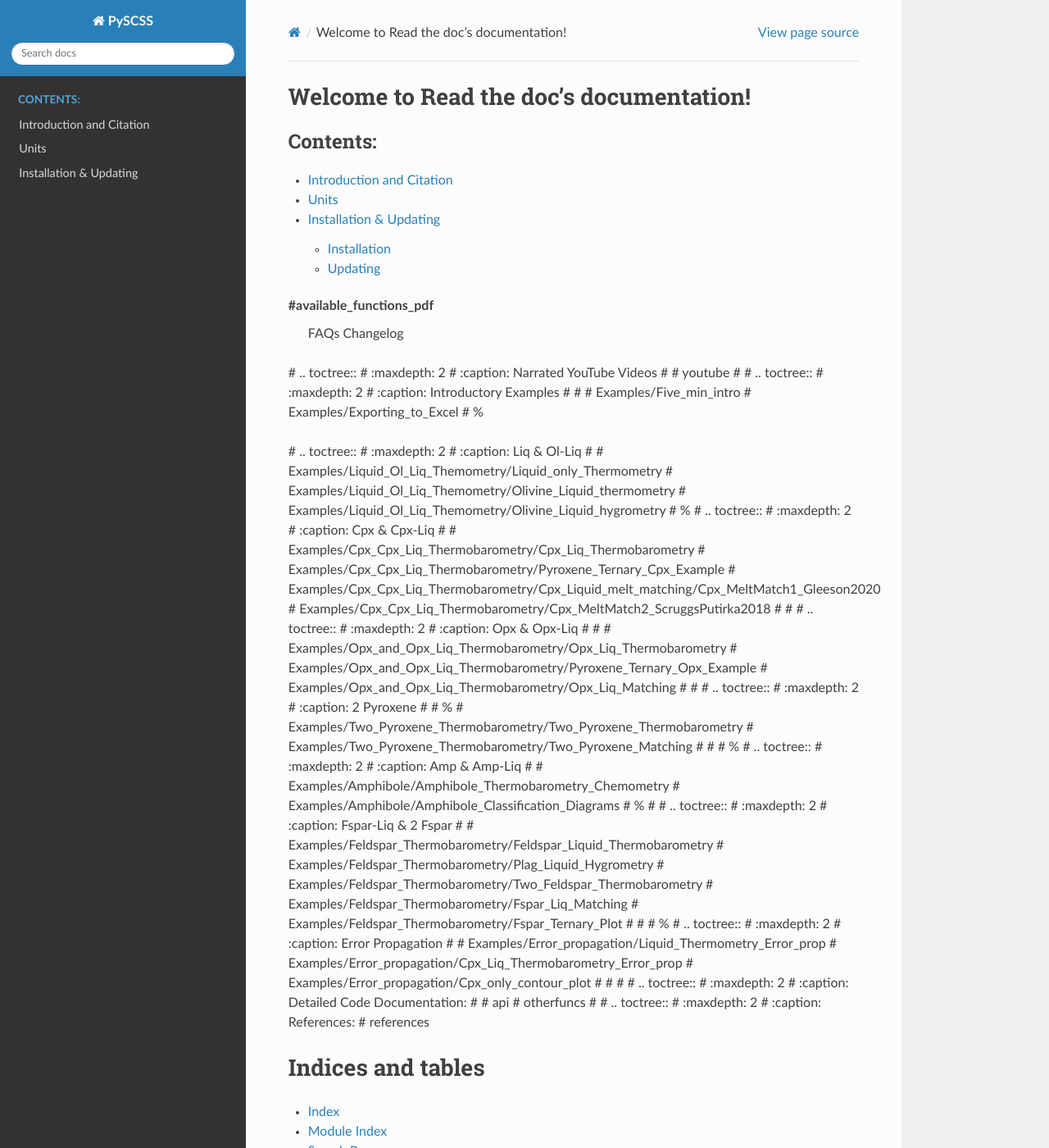
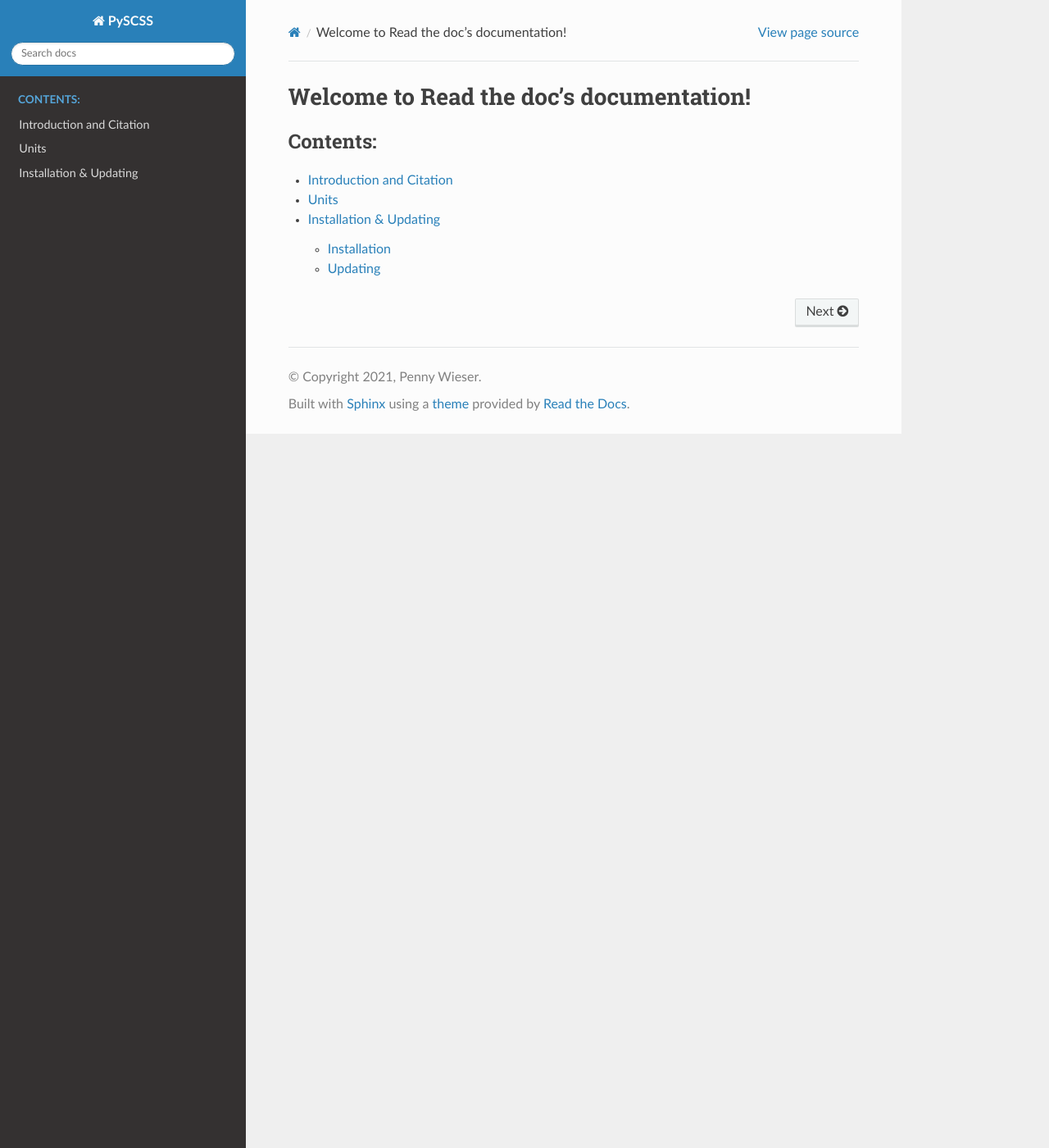
Before and after one commit to PennyWieser/PySulfSat, a Sphinx documentation site: the page built from docs/index.rst, in a window 1280 px wide and 1400 px high. Shown: the whole window at 82% size. Built offline with Sphinx 7.4.7 and the Read the Docs theme 2.0.0, drawn with Linux system fonts in a browser that asks for light colours; pages that are not in the unit, such as notebooks, are missing from menus.

Commit message:
removed thermobar mention

```diff
--- a/docs/index.rst
+++ b/docs/index.rst
@@ -13,110 +13,3 @@ Welcome to Read the doc's documentation!
    introduction
    installation
    importing_data
-#available_functions_pdf
-   FAQs
-   Changelog
-
-# .. toctree::
-#    :maxdepth: 2
-#    :caption: Narrated YouTube Videos
-#
-#    youtube
-#
-# .. toctree::
-#    :maxdepth: 2
-#    :caption: Introductory Examples
-#
-#
-#    Examples/Five_min_intro
-#    Examples/Exporting_to_Excel
-#    %
-
-# .. toctree::
-#    :maxdepth: 2
-#    :caption:  Liq & Ol-Liq
-#
-#    Examples/Liquid_Ol_Liq_Themometry/Liquid_only_Thermometry
-#    Examples/Liquid_Ol_Liq_Themometry/Olivine_Liquid_thermometry
-#    Examples/Liquid_Ol_Liq_Themometry/Olivine_Liquid_hygrometry
-#    %
-# .. toctree::
-#    :maxdepth: 2
-#    :caption:  Cpx & Cpx-Liq
-#
-#    Examples/Cpx_Cpx_Liq_Thermobarometry/Cpx_Liq_Thermobarometry
-#    Examples/Cpx_Cpx_Liq_Thermobarometry/Pyroxene_Ternary_Cpx_Example
-#    Examples/Cpx_Cpx_Liq_Thermobarometry/Cpx_Liquid_melt_matching/Cpx_MeltMatch1_Gleeson2020
-#    Examples/Cpx_Cpx_Liq_Thermobarometry/Cpx_MeltMatch2_ScruggsPutirka2018
-#
-#
-# .. toctree::
-#    :maxdepth: 2
-#    :caption:  Opx & Opx-Liq
-#
-#
-#    Examples/Opx_and_Opx_Liq_Thermobarometry/Opx_Liq_Thermobarometry
-#    Examples/Opx_and_Opx_Liq_Thermobarometry/Pyroxene_Ternary_Opx_Example
-#    Examples/Opx_and_Opx_Liq_Thermobarometry/Opx_Liq_Matching
-#
-#
-# .. toctree::
-#    :maxdepth: 2
-#    :caption:  2 Pyroxene
-#
-#    %
-#    Examples/Two_Pyroxene_Thermobarometry/Two_Pyroxene_Thermobarometry
-#    Examples/Two_Pyroxene_Thermobarometry/Two_Pyroxene_Matching
-#
-#
-#    %
-# .. toctree::
-#    :maxdepth: 2
-#    :caption:  Amp & Amp-Liq
-#
-#    Examples/Amphibole/Amphibole_Thermobarometry_Chemometry
-#    Examples/Amphibole/Amphibole_Classification_Diagrams
-#    %
-#
-# .. toctree::
-#    :maxdepth: 2
-#    :caption:  Fspar-Liq & 2 Fspar
-#
-#    Examples/Feldspar_Thermobarometry/Feldspar_Liquid_Thermobarometry
-#    Examples/Feldspar_Thermobarometry/Plag_Liquid_Hygrometry
-#    Examples/Feldspar_Thermobarometry/Two_Feldspar_Thermobarometry
-#    Examples/Feldspar_Thermobarometry/Fspar_Liq_Matching
-#    Examples/Feldspar_Thermobarometry/Fspar_Ternary_Plot
-#
-#
-#    %
-# .. toctree::
-#    :maxdepth: 2
-#    :caption:  Error Propagation
-#
-#    Examples/Error_propagation/Liquid_Thermometry_Error_prop
-#    Examples/Error_propagation/Cpx_Liq_Thermobarometry_Error_prop
-#    Examples/Error_propagation/Cpx_only_contour_plot
-#
-#
-#
-# .. toctree::
-#    :maxdepth: 2
-#    :caption: Detailed Code Documentation:
-#
-#    api
-#    otherfuncs
-#
-# .. toctree::
-#    :maxdepth: 2
-#    :caption: References:
-#    references
-
-
-
-Indices and tables
-==================
-
-* :ref:`genindex`
-* :ref:`modindex`
-* :ref:`search`
--- a/setup.cfg
+++ b/setup.cfg
@@ -7,4 +7,4 @@ source =
 branch = true
 source =
     Unit_tests
-    Thermobar
+    PySulfSat
```
